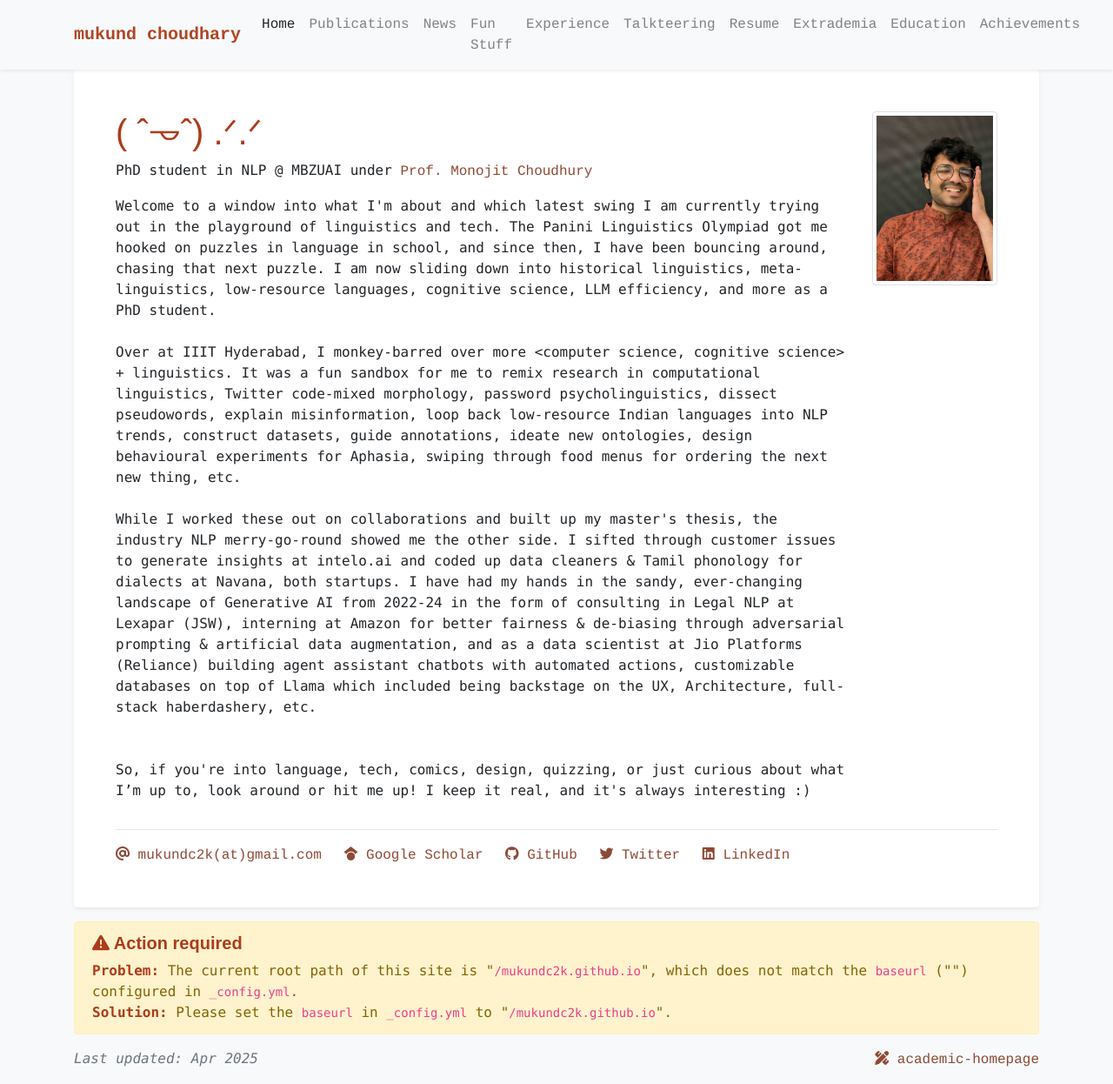
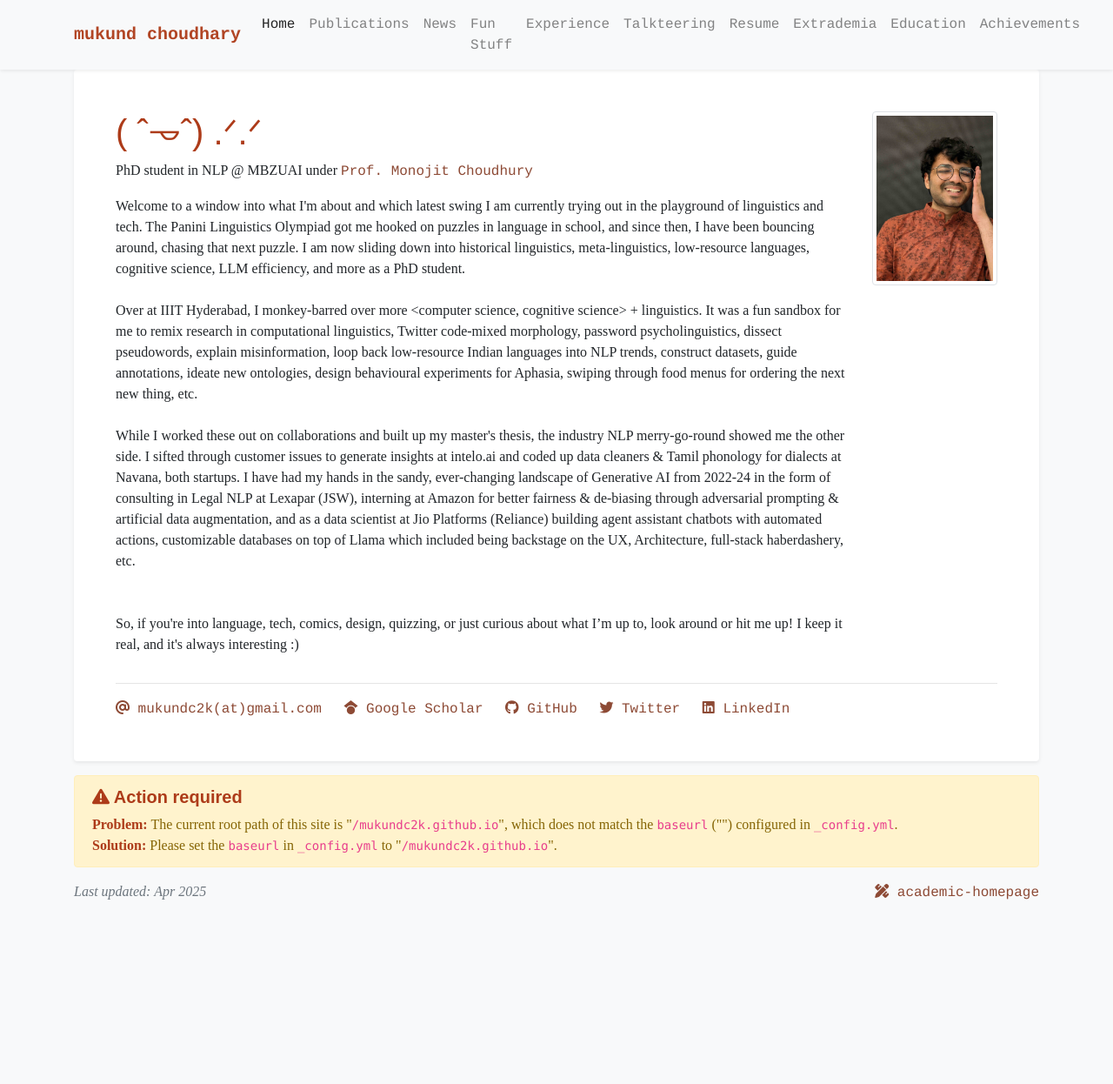
Before and after one commit to mukundc2k/mukundc2k.github.io, a Jekyll site: the page built from index.html, in a window 1280 px wide and 1246 px high. Shown: the whole window at 87% size. Built offline with Jekyll 4.4.1, drawn with Linux system fonts in a browser that asks for light colours; a style sheet for code colours, icons or effects is not loaded.

Commit message:
Update global.css

```diff
--- a/assets/css/global.css
+++ b/assets/css/global.css
@@ -1,7 +1,7 @@
 @charset "utf-8";
 body {
 /*     font-family: "Lato", sans-serif; */
-    font-family: 'Monaco', mono;
+    font-family: 'Poppins';
     font-weight: 400;
     padding-top: 5.0rem;
 }
```
